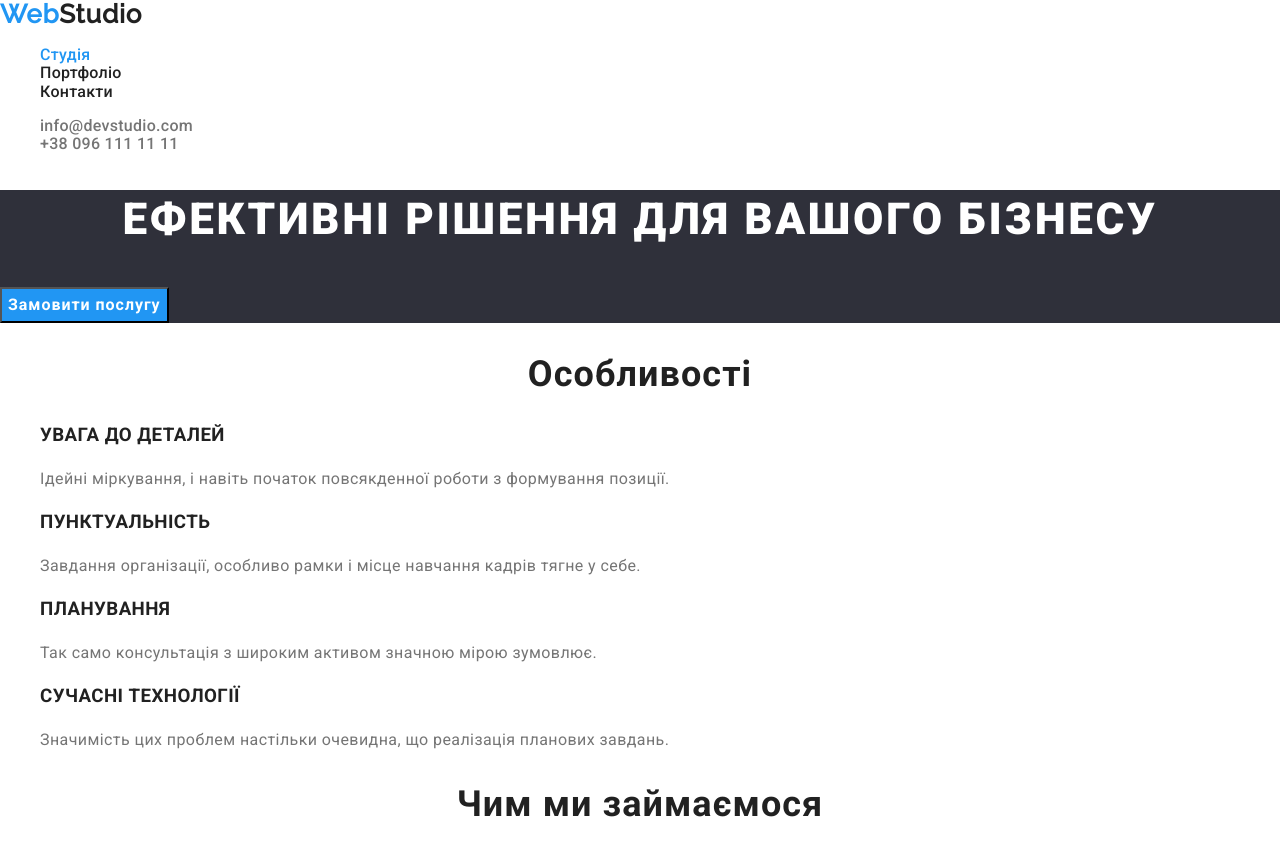
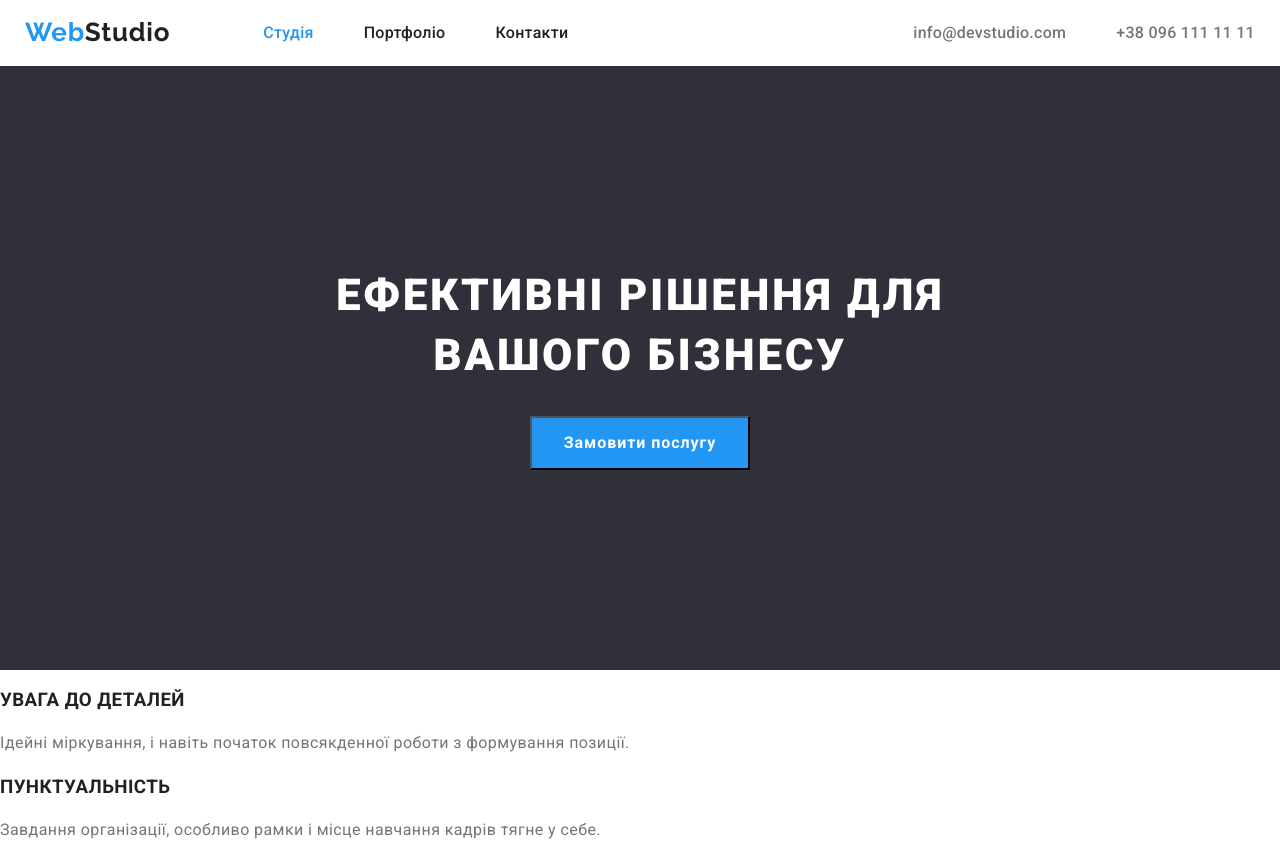
Before and after one commit to MorozO11/dimon-markup-hw-03, a plain HTML site: page index.html in a window 1280 px wide. Shown: the top 847 px of the page. Drawn offline with nearby package versions, Linux system fonts and the light colour scheme.

Commit message:
виправив хедер і герой

```diff
--- a/css/style.css
+++ b/css/style.css
@@ -11,10 +11,27 @@
 .body {
     font-family: Roboto;
     color: var(--primary-text-color);
+
 }
 
+ul li {
+    list-style: none;
+   margin: 0;
+
+}
 ul {
-    list-style: none;
+    margin: 0;
+    padding: 0;
+}
+
+.container {
+    max-width: 1230px;
+    padding: 0 15px;
+    margin: 0 auto;
+}
+
+a {
+    text-decoration: none;
 
 }
 
@@ -22,22 +39,39 @@ ul {
 
 
 
+/* ------------------------Heder-------------------------------- */
 
-/* ------------------------Heder-------------------------------- */
+.header {
+    width: 100%;
+
+}
+
+
+
+.header__container {
+    display: flex;
+    align-items: center;
+
+}
+
+
+.nav__list {
+    display: flex;
+    column-gap: 50px;
+}
+
 .heder__logo {
     font-size: 26px;
     font-weight: 700;
-    text-decoration: none;
     font-family: Raleway;
     letter-spacing: 0.78px;
     color: var(--primary-text-color);
-
+   margin-right: 93px;
 
 }
 
 .heder__logo span {
     color: var(--link-text-color);
-    text-decoration: none;
 
 
 }
@@ -45,12 +79,14 @@ ul {
 .nav__link {
     font-weight: 500;
     letter-spacing: 0.28px;
-    text-decoration: none;
     color: var(--primary-text-color);
 
+}
+.nav__iteam {
+    padding-top: 24px;
+    padding-bottom: 24px;
+}
 
-
-}
 
 .nav__link:hover,
 .nav__link:focus {
@@ -74,15 +110,34 @@ ul {
 
 }
 
+.contact {
+    display: flex;
+    margin-left: auto;
+    column-gap: 50px;
+}
+
+
+
+
+
 /* -----------------------MAIN--------------------------- */
 
 .herow {
-    background:var(--fons-background-color);
+    background: var(--fons-background-color);
 
 }
+.herow__container{
+    padding-top: 200px;
+    padding-bottom: 200px;
+    display: flex;
+    flex-direction: column;
+    justify-content: center;
+    align-items: center;
+    gap: 30px;
+}
 
-.herow__article {
-    color:var(--hero-text-color);
+.herow__title {
+    color: var(--hero-text-color);
     text-align: center;
     font-family: Roboto;
     font-size: 44px;
@@ -91,6 +146,10 @@ ul {
     /* 60px*/
     letter-spacing: 2.64px;
     text-transform: uppercase;
+    margin-top: 0;
+    margin-bottom: 0;
+    max-width: 700px;
+
 }
 
 .button {
@@ -104,6 +163,7 @@ ul {
     letter-spacing: 0.96px;
     background-color: var(--link-text-color);
     cursor: pointer;
+    padding: 10px 32px;
 }
 
 .button:hover,
@@ -135,11 +195,11 @@ button:focus {
 
 /* ---------------FOOTER---------------------------- */
 .footer {
-    background:var(--fons-background-color);
+    background: var(--fons-background-color);
 }
 
 .address {
-    color:var(--adres-text-color);
+    color: var(--adres-text-color);
     line-height: 171.429%;
     /*24px */
     letter-spacing: 0.42px;
--- a/index.html
+++ b/index.html
@@ -5,36 +5,44 @@
     <meta charset="UTF-8">
     <meta name="viewport" content="width=device-width, initial-scale=1.0">
     <title>WebStudio</title>
+    <link rel="stylesheet" href="https://cdnjs.cloudflare.com/ajax/libs/normalize/8.0.1/normalize.min.css"
+        integrity="sha512-NhSC1YmyruXifcj/KFRWoC561YpHpc5Jtzgvbuzx5VozKpWvQ+4nXhPdFgmx8xqexRcpAglTj9sIBWINXa8x5w=="
+        crossorigin="anonymous" referrerpolicy="no-referrer" />
     <link rel="stylesheet" href="./css/style.css">
     <link
-        href="https://fonts.googleapis.com/css2?family=Raleway:wght@500&family=Roboto:wght@400;500;700;900&display=swap"
+        href="https://fonts.googleapis.com/css2?family=Raleway:wght@500;700&family=Roboto:wght@400;500;700;900&display=swap"
         rel="stylesheet">
-        <link rel="stylesheet" href="https://cdnjs.cloudflare.com/ajax/libs/modern-normalize/2.0.0/modern-normalize.min.css">
 </head>
 
 <body class="body">
-    <header>
-        <nav>
+    <header class="header">
+        <div class="container header__container">
             <a href="#" class="heder__logo"><span>Web</span>Studio</a>
-            <ul class="nav">
-                <li><a href="./index.html" class="nav__link nav__link-active">Студія</a></li>
-                <li><a href="./portfolio.html" class="nav__link">Портфоліо</a></li>
-                <li><a href="" class="nav__link">Контакти</a></li>
+            <nav class="header__nav">
+                <ul class="nav__list">
+                    <li class="nav__iteam"><a href="./index.html" class="nav__link nav__link-active">Студія</a></li>
+                    <li class="nav__iteam"><a href="./portfolio.html" class="nav__link">Портфоліо</a></li>
+                    <li class="nav__iteam"><a href="" class="nav__link">Контакти</a></li>
+                </ul>
+            </nav>
+
+            <ul class="contact">
+                <li class="contact__iteam"><a href="mailto:info@devstudio.com"
+                        class="nav__link--header">info@devstudio.com</a></li>
+                <li class="contact__iteam"><a href="tel:+380961111111" class="nav__link--header">+38 096 111 11 11</a>
+                </li>
             </ul>
-        </nav>
+        </div>
 
-        <ul>
-            <li><a href="mailto:info@devstudio.com" class="nav__link--header">info@devstudio.com</a></li>
-            <li><a href="tel:+380961111111" class="nav__link--header">+38 096 111 11 11</a></li>
-        </ul>
     </header>
     <main>
         <section class="herow">
-            <h1 class="herow__article">Ефективні рішення для вашого бізнесу</h1>
-            <button type="button" class="button">Замовити послугу</button>
+            <div class="container herow__container">
+                <h1 class="herow__title">Ефективні рішення для вашого бізнесу</h1>
+                <button type="button" class="button">Замовити послугу</button>
+            </div>
         </section>
         <section>
-            <h2 class="title">Особливості</h2>
             <ul>
                 <li>
                     <h3 class="item">УВАГА ДО ДЕТАЛЕЙ</h3>
```
Also changed, not shown: portfolio.html (+21 -15 lines).
